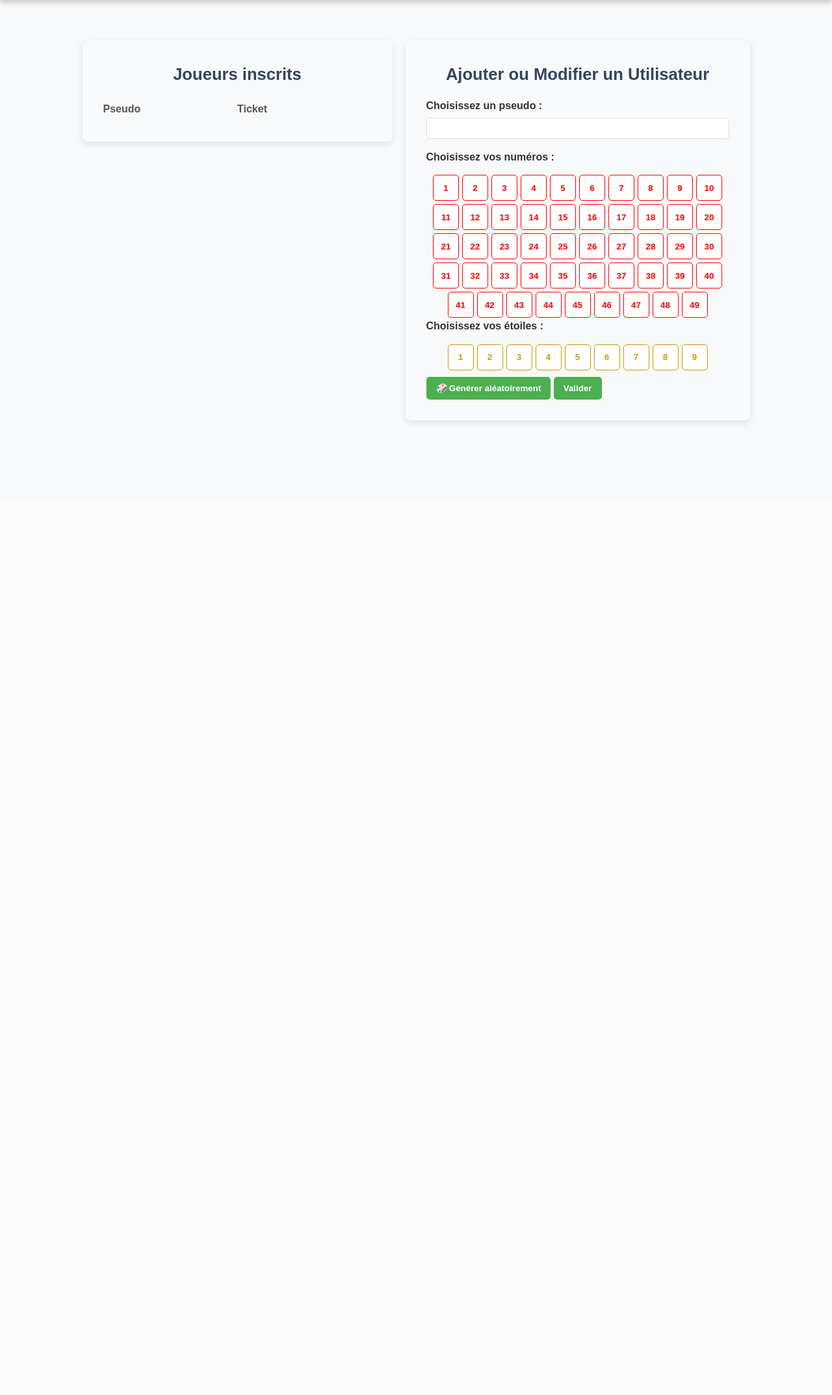
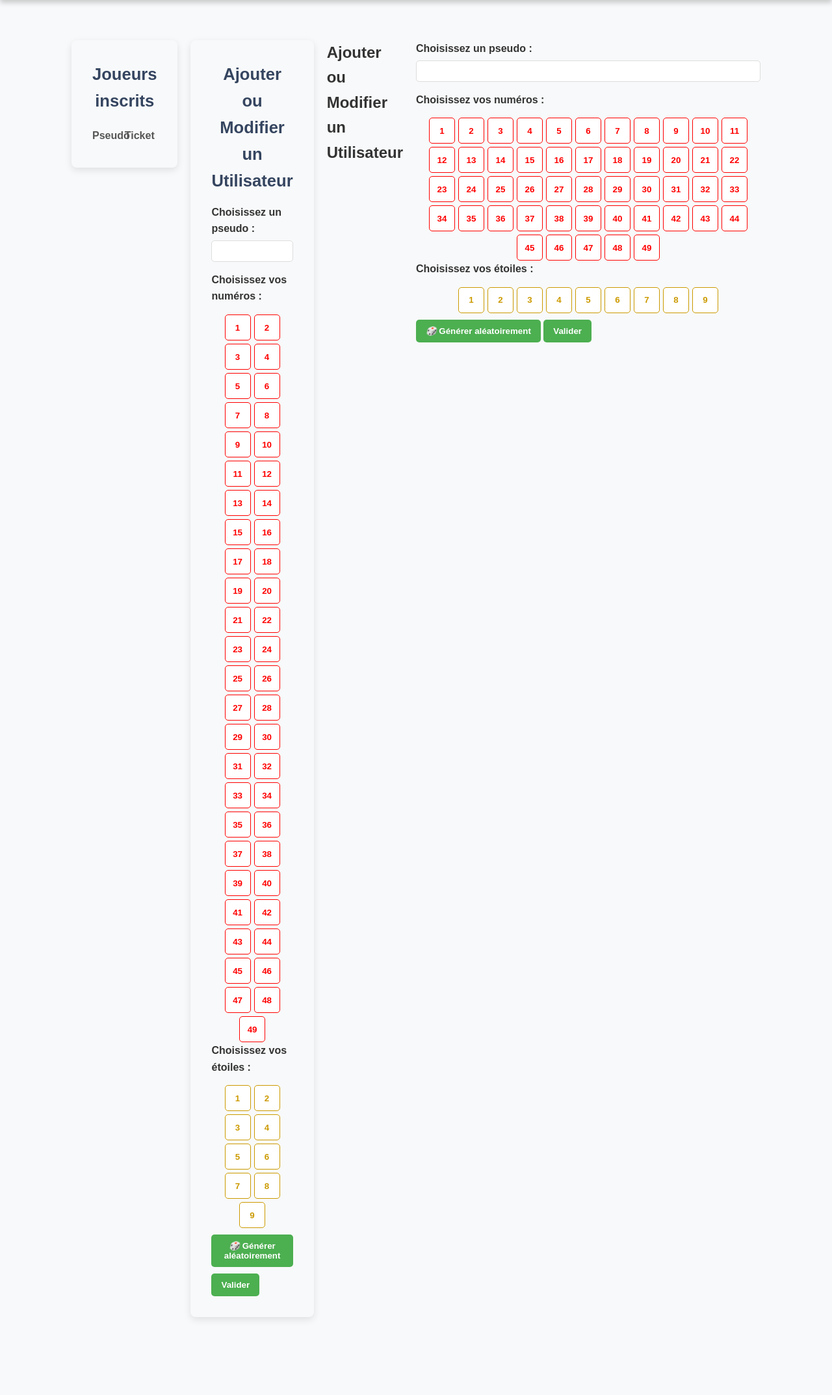
Before and after one commit to safiya6/qualitedev_loto, a PHP site: page /?controller=joueurs in a window 1280 px wide. Shown: the part 58-2205 px from the top of the page at 65% size. Before the commit the page ends 711 px from the top, so only its background shows below. Run offline with PHP 8.4, Linux system fonts and the light colour scheme; data that the repository does not hold is empty; some libraries are stand-ins or nearby versions.

Commit message:
correction

```diff
--- a/Utils/fonction_add_user.js
+++ b/Utils/fonction_add_user.js
@@ -49,11 +49,9 @@ function prepareTicket() {
 }
 
 function populateForm(id_joueur, pseudo, ticket) {
-    console.log("Modification du joueur :", id_joueur);
-
     // Remplit le champ caché avec l'identifiant du joueur
     document.getElementById("id_joueur").value = id_joueur;
-    document.getElementById("action_type").value = "update"; // Mettre à jour le type d'action pour une modification
+    document.getElementById("action_type").value = "update"; // Définit l'action à "update" pour modification
     document.getElementById("pseudo").value = pseudo;
 
     // Réinitialise les sélections et vide les ensembles
@@ -81,6 +79,7 @@ function populateForm(id_joueur, pseudo, ticket) {
         }
     });
 }
+
 
 
 function generateRandomPseudo() {
--- a/Views/view_add_user.php
+++ b/Views/view_add_user.php
@@ -22,12 +22,14 @@
                 <div class="ticket-item"><?= htmlspecialchars($joueur['ticket']) ?></div>
 
                 <!-- Delete Button -->
-                    <form action="?controller=joueurs&action=deleteUser&id_joueur=<?= $joueur['id_joueur'] ?>" method="POST" onsubmit="return confirm('Voulez-vous vraiment supprimer ce joueur ?');">
-                    <button type="submit" class="delete-button" >
+                <form action="?controller=joueurs&action=deleteUser" method="POST" onsubmit="return confirm('Voulez-vous vraiment supprimer ce joueur ?');">
+                    <input type="hidden" name="id_joueur" value="<?= $joueur['id_joueur'] ?>">
+                    <button type="submit" class="delete-button">
                         <svg xmlns="http://www.w3.org/2000/svg" width="16" height="16" fill="currentColor" class="bi bi-trash" viewBox="0 0 16 16">
                             <path d="M5.5 5.5a.5.5 0 0 1 .5-.5h4a.5.5 0 0 1 .5.5v8a.5.5 0 0 1-.5.5h-4a.5.5 0 0 1-.5-.5v-8zM4.118 4a1 1 0 0 1 .82-.4h6.144a1 1 0 0 1 .82.4l.845 1H3.273l.845-1zM1 4.5A.5.5 0 0 1 1.5 4h13a.5.5 0 0 1 .5.5V5h-15v-.5zM2 5.5v9A1.5 1.5 0 0 0 3.5 16h9a1.5 1.5 0 0 0 1.5-1.5v-9H2z"/>
                         </svg>
                     </button>
+                </form>
 
                 <!-- Edit Button -->
                 <button type="button" class="edit-button"
@@ -44,6 +46,42 @@
 
 <!-- Formulaire d'ajout d'utilisateur -->
 <div class="form-container">
+    <h2>Ajouter ou Modifier un Utilisateur</h2>
+    <form id="user-form" action="?controller=joueurs&action=addUser" method="POST" onsubmit="return prepareTicket()">
+        <input type="hidden" id="id_joueur" name="id_joueur">
+        <input type="hidden" id="action_type" name="action_type" value="add">
+
+        <div class="form-group">
+            <label for="pseudo">Choisissez un pseudo :</label>
+            <input type="text" id="pseudo" name="pseudo" required>
+        </div>
+
+        <label>Choisissez vos numéros :</label>
+        <div class="number-grid">
+            <?php for ($i = 1; $i <= 49; $i++): ?>
+                <button type="button" onclick="toggleSelection(this, 'number')" data-value="<?= $i ?>"><?= $i ?></button>
+            <?php endfor; ?>
+        </div>
+
+        <label>Choisissez vos étoiles :</label>
+        <div class="star-grid">
+            <?php for ($i = 1; $i <= 9; $i++): ?>
+                <button type="button" onclick="toggleSelection(this, 'star')" data-value="<?= $i ?>"><?= $i ?></button>
+            <?php endfor; ?>
+        </div>
+
+        <button type="button" class="generate-button" onclick="generateRandomSelection()">
+            <i>🎲</i> Générer aléatoirement
+        </button>
+
+        <!-- Champs masqués pour stocker les numéros et les étoiles -->
+        <input type="hidden" id="numbers" name="numbers">
+        <input type="hidden" id="stars" name="stars">
+
+        <button type="submit" class="generate-button">Valider</button>
+    </form>
+</div>
+
     <h2>Ajouter ou Modifier un Utilisateur</h2>
     <form action="?controller=joueurs&action=addUser" method="POST" onsubmit="return prepareTicket()">
         <input type="hidden" id="id_joueur" name="id_joueur">
```
Lines whose indentation alone changed are shown as unchanged.
